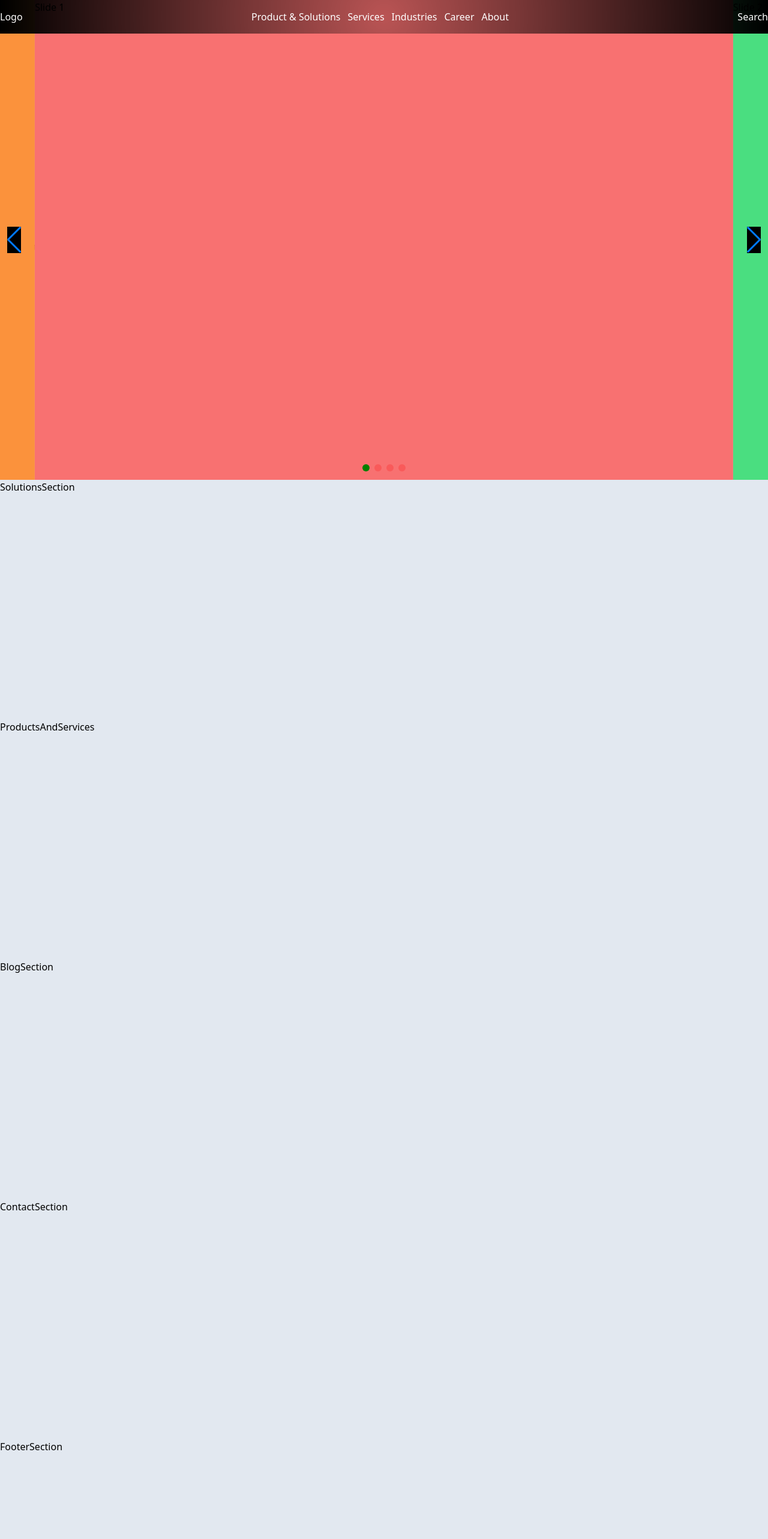
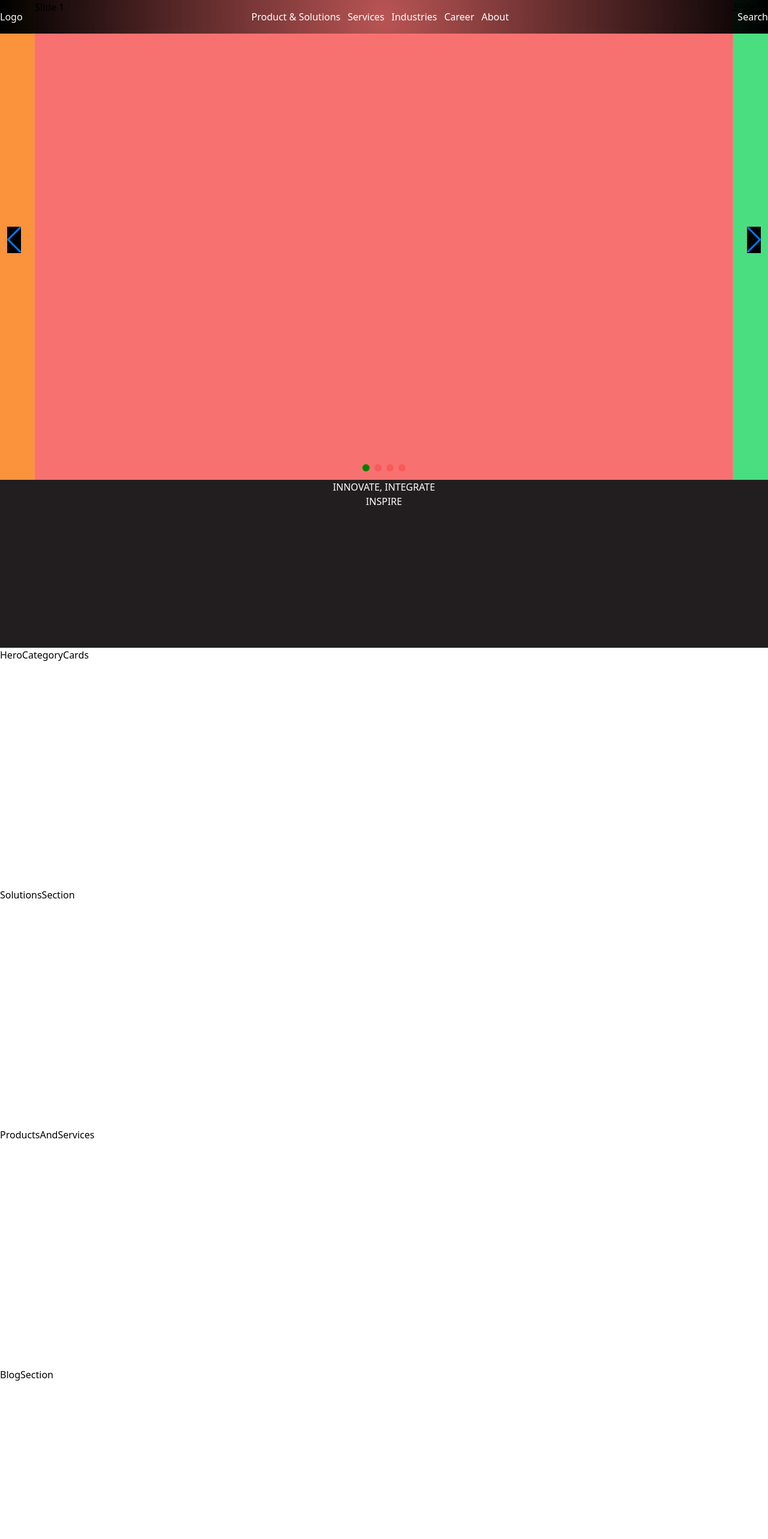
Before and after one commit to CodeWithRashed/axentec-home, a Next.js app: page / in a window 1280 px wide. Shown: the top 2566 px of the page at 60% size. Built offline with nearby package versions, Linux system fonts and the light colour scheme.

Commit message:
tagline added

```diff
--- a/src/app/page.tsx
+++ b/src/app/page.tsx
@@ -13,25 +13,25 @@ export default function Home() {
       <nav className="fixed top-0 w-full h-36 z-50">
         <NavbarComponent/>
       </nav>
-      <section className="h-[50vh] bg-slate-200">
+      <section>
         <HeroSection/>
       </section>
-      <section className="h-[50vh] bg-slate-200">
+      <section className="h-[50vh]">
         <HeroCategoryCards/>
       </section>
-      <section className="h-[50vh] bg-slate-200">
+      <section className="h-[50vh]">
         <SolutionsSection/>
       </section>
-      <section className="h-[50vh] bg-slate-200">
+      <section className="h-[50vh]">
         <ProductsAndServices/>
       </section>
-      <section className="h-[50vh] bg-slate-200">
+      <section className="h-[50vh]">
         <BlogSection/>
       </section>
-      <section className="h-[50vh] bg-slate-200">
+      <section className="h-[50vh]">
         <ContactSection/>
       </section>
-      <section className="h-[50vh] bg-slate-200">
+      <section className="h-[50vh]">
         <FooterSection/>
       </section>
     </main>
--- a/src/components/Hero/HeroSection.tsx
+++ b/src/components/Hero/HeroSection.tsx
@@ -1,9 +1,19 @@
 import SliderComponent from "../Slider/SliderComponent";
 
 const HeroSection = () => {
-  return <div className="flex justify-center items-center bg-slate-300">
-    <SliderComponent/>
-  </div>;
+  return (
+    <div>
+      <div className="flex justify-center items-center">
+        <SliderComponent />
+      </div>
+
+      {/* TAGLINE */}
+      <div className="bg-[#221e1f] text-white min-h-[280px] flex flex-col items-center">
+        <h1 className="text-right">INNOVATE, INTEGRATE</h1>
+        <h1 className="text-left">INSPIRE</h1>
+      </div>
+    </div>
+  );
 };
 
 export default HeroSection;
```
